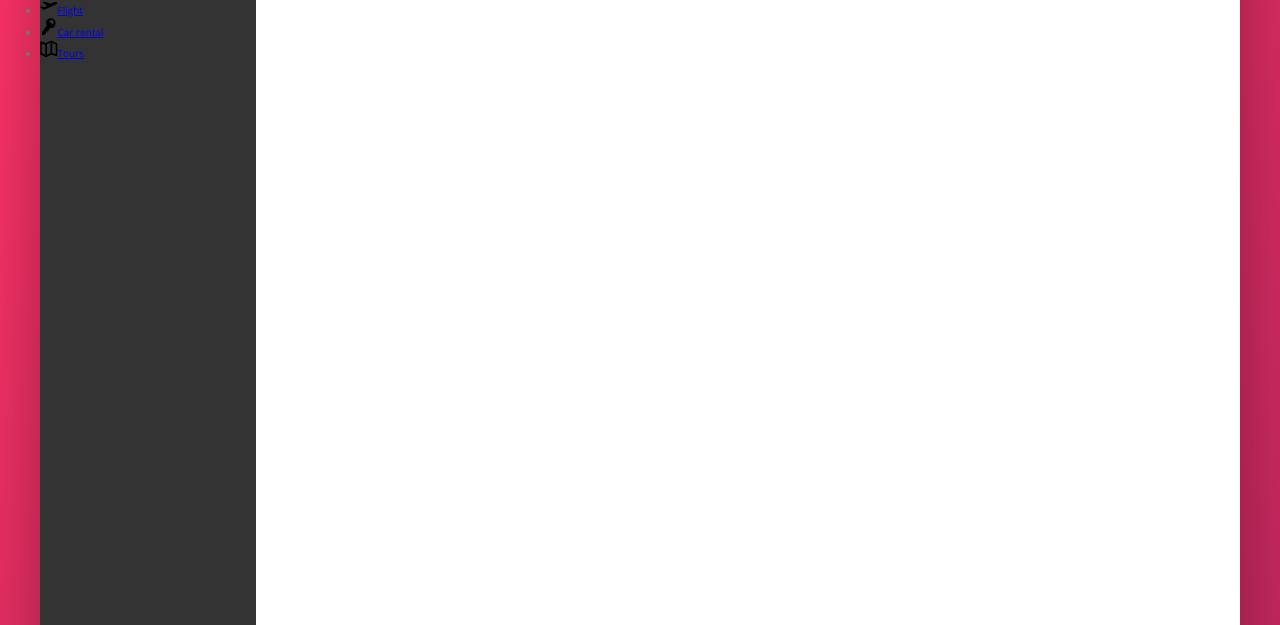
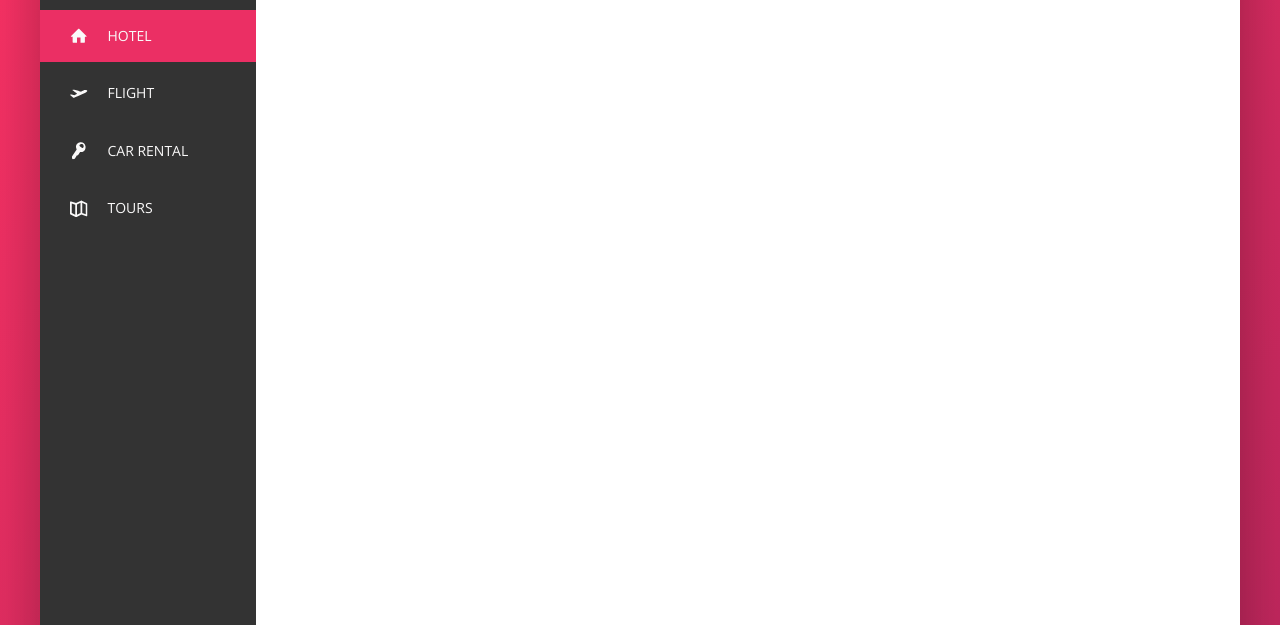
Before and after one commit to dcschmid/trillo, a website: page index.html in a window 1280 px wide. Shown: the part 175-800 px from the top of the page. Drawn offline with nearby package versions, Linux system fonts and the light colour scheme; files that its build step writes are made by us from their sources.

Commit message:
Building the navigation, part 2

```diff
--- a/index.html
+++ b/index.html
@@ -48,7 +48,7 @@
             <div class="content">
                 <nav class="sidebar">
                     <ul class="side-nav">
-                        <li class="side-nav__item">
+                        <li class="side-nav__item side-nav__item--active">
                             <a href="#" class="side-nav__link">
                                 <svg class="side-nav__icon">
                                     <use xlink:href="img/sprite.svg#icon-home"></use>
--- a/sass/_components.scss
+++ b/sass/_components.scss
@@ -113,17 +113,59 @@
 
 
 .side-nav {
+  font-size: 1.4rem;
+  list-style: none;
+  margin-top: 3.5rem;
+
   &__item {
+    position: relative;
 
+    &:not(:last-child) {
+      margin-bottom: 0.5rem;
+    }
   }
 
-  &__link {
+  &__item::before {
+    content: "";
+    position: absolute;
+    top: 0;
+    left: 0;
+    height: 100%;
+    width: 3px;
+    background-color: var(--color-primary);
+    transform: scaleY(0);
+    transition: transform 0.2s, width 0.4s cubic-bezier(1,0,0,1) 0.2s, background-color 0.1s;
+  }
 
+  &__item:hover::before,
+  &__item--active::before {
+    transform: scaleY(1);
+    width: 100%;
+  }
+
+  &__item:active::before {
+    background-color: var(--color-primary-light);
+  }
+
+  &__link,
+  &__link:visited {
+    color: var(--color-grey-light-1);
+    text-decoration: none;
+    text-transform: uppercase;
+    display: block;
+    padding: 1.5rem 3rem;
+    position: relative;
+    z-index: 10;
+
+    display: flex;
+    align-items: center;
   }
 
   &__icon {
     width: 1.75rem;
     height: 1.75rem;
+    margin-right: 2rem;
+    fill: currentColor;
   }
 }
 
```
